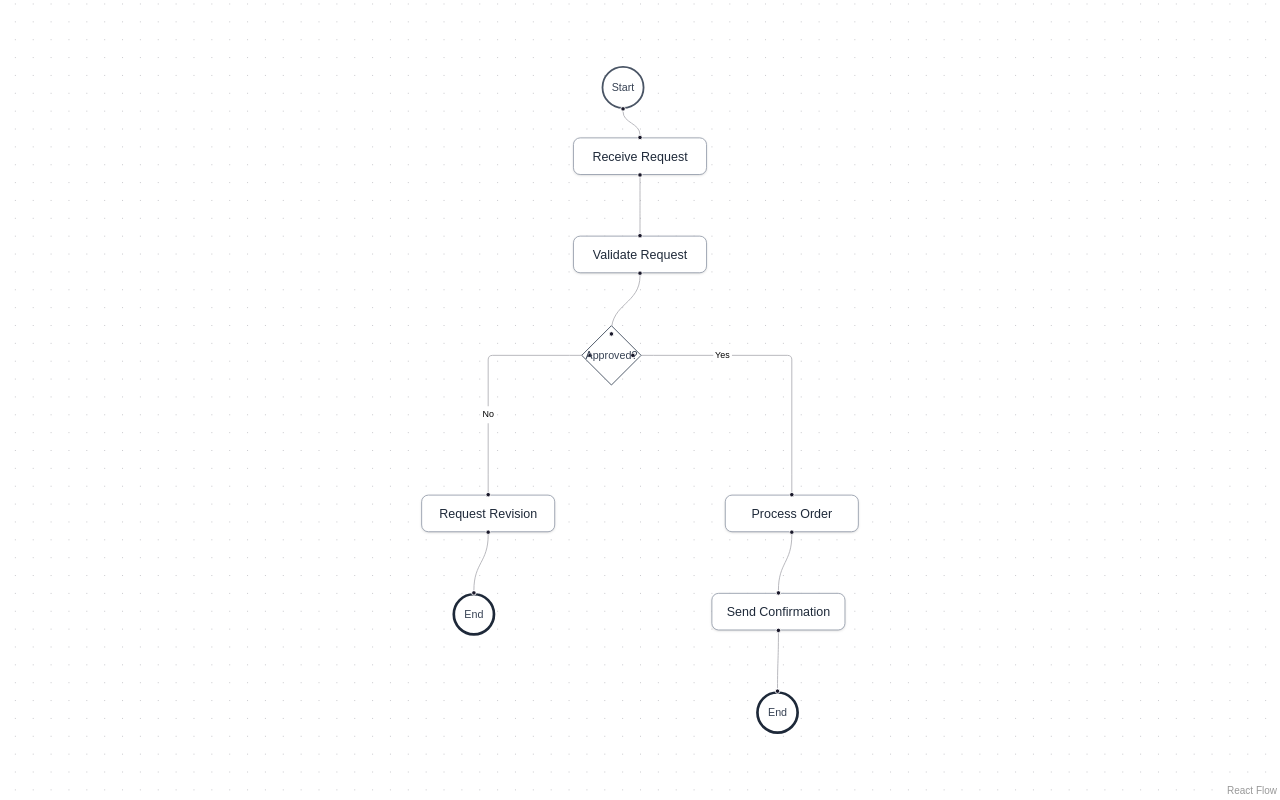
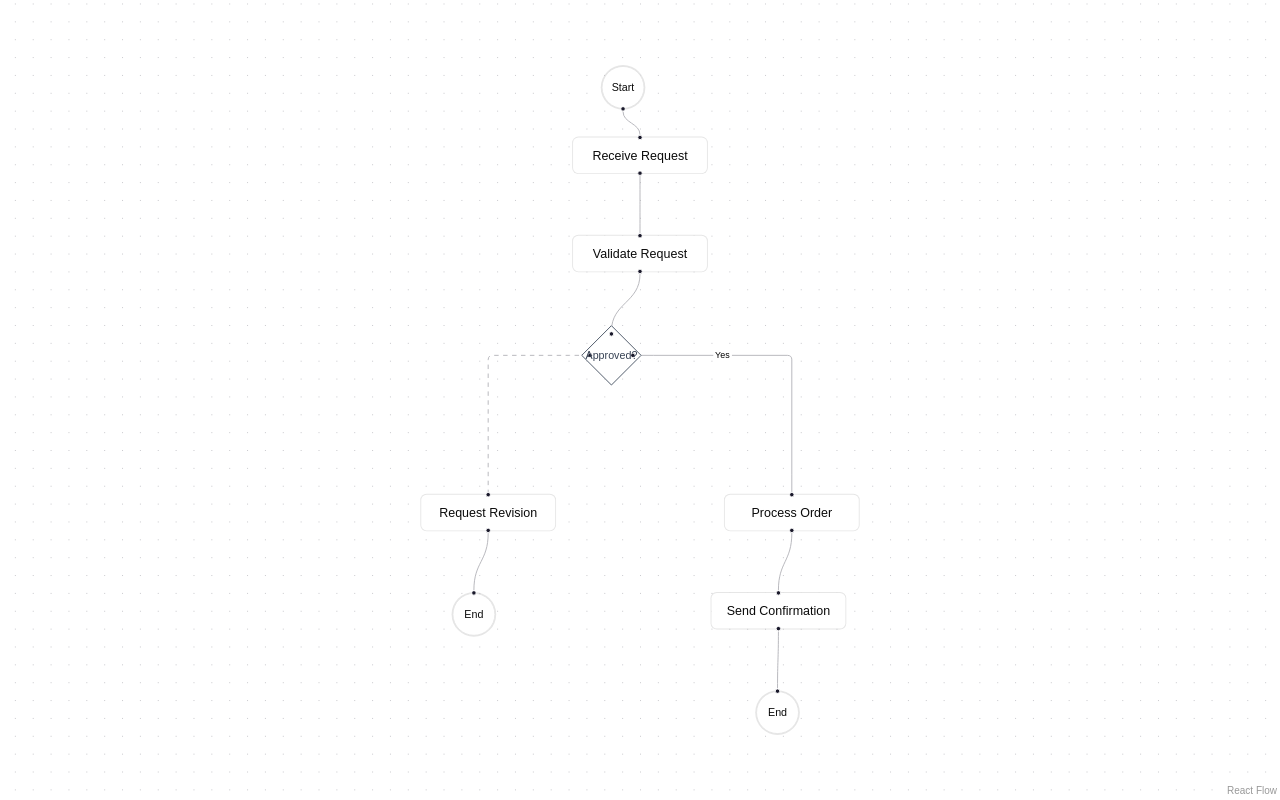
Before and after one commit to ibrohhm/workflow-ui, a Next.js app: page / in a window 1280 px wide. Built offline with nearby package versions, Linux system fonts and the light colour scheme.

Commit message:
feat(card): using card shadcn

```diff
--- /dev/null
+++ b/components/nodes/base-node.tsx
@@ -0,0 +1,15 @@
+import { Card } from '@/components/ui/card';
+import { cn } from '@/lib/utils';
+
+interface BaseNodeProps {
+  className?: string;
+  children: React.ReactNode;
+}
+
+export function BaseNode({ className, children }: BaseNodeProps) {
+  return (
+    <Card className={cn('rounded-sm transition-all hover:shadow-md focus:outline-none focus:ring-2 focus:ring-ring focus:ring-offset-2', className)}>
+      {children}
+    </Card>
+  )
+}
--- a/components/nodes/end-node.tsx
+++ b/components/nodes/end-node.tsx
@@ -1,10 +1,11 @@
 import { Handle, Position, type NodeProps } from '@xyflow/react';
+import { BaseNode } from './base-node';
 
 export function EndNode({ data }: NodeProps) {
   return (
-    <div className="flex h-12 w-12 items-center justify-center rounded-full border-[3px] border-gray-800 bg-white text-xs font-medium text-gray-700">
+    <BaseNode className="flex h-12 w-12 items-center justify-center rounded-full border-1 text-xs font-medium">
       <Handle type="target" position={Position.Top} />
       {data.label as string}
-    </div>
+    </BaseNode>
   )
 }
--- a/components/nodes/start-node.tsx
+++ b/components/nodes/start-node.tsx
@@ -1,10 +1,11 @@
 import { Handle, Position, type NodeProps } from '@xyflow/react';
+import { BaseNode } from './base-node';
 
 export function StartNode({ data }: NodeProps) {
   return (
-    <div className="flex h-12 w-12 items-center justify-center rounded-full border-2 border-gray-600 bg-white text-xs font-medium text-gray-700">
+    <BaseNode className="flex h-12 w-12 items-center justify-center rounded-full border-1 text-xs font-medium">
       {data.label as string}
       <Handle type="source" position={Position.Bottom} />
-    </div>
+    </BaseNode>
   )
 }
--- a/components/nodes/task-node.tsx
+++ b/components/nodes/task-node.tsx
@@ -1,11 +1,12 @@
 import { Handle, Position, type NodeProps } from '@xyflow/react';
+import { BaseNode } from './base-node';
 
 export function TaskNode({ data }: NodeProps) {
   return (
-    <div className="min-w-[150px] rounded-md border border-gray-400 bg-white px-4 py-2.5 text-center text-sm text-gray-800 shadow-sm">
+    <BaseNode className="min-w-[150px] px-4 py-2.5 text-center text-sm">
       <Handle type="target" position={Position.Top} />
       {data.label as string}
       <Handle type="source" position={Position.Bottom} />
-    </div>
+    </BaseNode>
   )
 }
--- /dev/null
+++ b/components/ui/card.tsx
@@ -0,0 +1,103 @@
+import * as React from "react"
+
+import { cn } from "@/lib/utils"
+
+function Card({
+  className,
+  size = "default",
+  ...props
+}: React.ComponentProps<"div"> & { size?: "default" | "sm" }) {
+  return (
+    <div
+      data-slot="card"
+      data-size={size}
+      className={cn(
+        "group/card flex flex-col gap-(--card-spacing) overflow-hidden rounded-xl bg-card py-(--card-spacing) text-sm text-card-foreground ring-1 ring-foreground/10 [--card-spacing:--spacing(4)] has-data-[slot=card-footer]:pb-0 has-[>img:first-child]:pt-0 data-[size=sm]:[--card-spacing:--spacing(3)] data-[size=sm]:has-data-[slot=card-footer]:pb-0 *:[img:first-child]:rounded-t-xl *:[img:last-child]:rounded-b-xl",
+        className
+      )}
+      {...props}
+    />
+  )
+}
+
+function CardHeader({ className, ...props }: React.ComponentProps<"div">) {
+  return (
+    <div
+      data-slot="card-header"
+      className={cn(
+        "group/card-header @container/card-header grid auto-rows-min items-start gap-1 rounded-t-xl px-(--card-spacing) has-data-[slot=card-action]:grid-cols-[1fr_auto] has-data-[slot=card-description]:grid-rows-[auto_auto] [.border-b]:pb-(--card-spacing)",
+        className
+      )}
+      {...props}
+    />
+  )
+}
+
+function CardTitle({ className, ...props }: React.ComponentProps<"div">) {
+  return (
+    <div
+      data-slot="card-title"
+      className={cn(
+        "font-heading text-base leading-snug font-medium group-data-[size=sm]/card:text-sm",
+        className
+      )}
+      {...props}
+    />
+  )
+}
+
+function CardDescription({ className, ...props }: React.ComponentProps<"div">) {
+  return (
+    <div
+      data-slot="card-description"
+      className={cn("text-sm text-muted-foreground", className)}
+      {...props}
+    />
+  )
+}
+
+function CardAction({ className, ...props }: React.ComponentProps<"div">) {
+  return (
+    <div
+      data-slot="card-action"
+      className={cn(
+        "col-start-2 row-span-2 row-start-1 self-start justify-self-end",
+        className
+      )}
+      {...props}
+    />
+  )
+}
+
+function CardContent({ className, ...props }: React.ComponentProps<"div">) {
+  return (
+    <div
+      data-slot="card-content"
+      className={cn("px-(--card-spacing)", className)}
+      {...props}
+    />
+  )
+}
+
+function CardFooter({ className, ...props }: React.ComponentProps<"div">) {
+  return (
+    <div
+      data-slot="card-footer"
+      className={cn(
+        "flex items-center rounded-b-xl border-t bg-muted/50 p-(--card-spacing)",
+        className
+      )}
+      {...props}
+    />
+  )
+}
+
+export {
+  Card,
+  CardHeader,
+  CardFooter,
+  CardTitle,
+  CardAction,
+  CardDescription,
+  CardContent,
+}
--- a/components/workflow-ui.tsx
+++ b/components/workflow-ui.tsx
@@ -13,7 +13,8 @@
 import { EndNode } from './nodes/end-node';
 import { TaskNode } from './nodes/task-node';
 import { GatewayNode } from './nodes/gateway-node';
-import workflow from '../data/request-approval-flow.json';
+import simpleFlow from '../data/simple-flow.json';
+import requestApprovalFlow from '../data/request-approval-flow.json';
 
 const nodeTypes = {
   start: StartNode,
@@ -22,7 +23,7 @@
   gateway: GatewayNode,
 }
 
-const { nodes: initialNodes, edges: initialEdges } = workflow
+const { nodes: initialNodes, edges: initialEdges } = requestApprovalFlow
 
 export function WorkflowUI() {
   const [nodes, setNodes, onNodesChange] = useNodesState(initialNodes);
--- a/data/request-approval-flow.json
+++ b/data/request-approval-flow.json
@@ -14,7 +14,7 @@
     { "id": "e1", "source": "start", "target": "receive_request" },
     { "id": "e2", "source": "receive_request", "target": "validate_request" },
     { "id": "e3", "source": "validate_request", "target": "approved" },
-    { "id": "e4", "source": "approved", "sourceHandle": "no", "target": "request_revision", "label": "No", "type": "smoothstep" },
+    { "id": "e4", "source": "approved", "target": "request_revision", "type": "smoothstep", "animated": true },
     { "id": "e5", "source": "request_revision", "target": "end_no" },
     { "id": "e6", "source": "approved", "sourceHandle": "yes", "target": "process_order", "label": "Yes", "type": "smoothstep" },
     { "id": "e7", "source": "process_order", "target": "send_confirmation" },
--- /dev/null
+++ b/data/simple-flow.json
@@ -0,0 +1,11 @@
+{
+  "nodes": [
+    { "id": "start", "type": "start", "data": { "label": "Start" }, "position": { "x": 175, "y": 0 } },
+    { "id": "process", "type": "task", "data": { "label": "Process" }, "position": { "x": 150, "y": 100 } },
+    { "id": "end", "type": "end", "data": { "label": "End" }, "position": { "x": 175, "y": 200 } }
+  ],
+  "edges": [
+    { "id": "e1", "source": "start", "target": "process" },
+    { "id": "e2", "source": "process", "target": "end" }
+  ]
+}
--- /dev/null
+++ b/lib/flow-constants.ts
@@ -0,0 +1,14 @@
+export const NodeType = {
+  START: 'start',
+  END: 'end',
+  TASK: 'task',
+  GATEWAY: 'gateway',
+} as const
+
+export const EdgeType = {
+  DEFAULT: 'default',
+  STRAIGHT: 'straight',
+  STEP: 'step',
+  SMOOTH_STEP: 'smoothstep',
+  SIMPLE_BEZIER: 'simplebezier',
+} as const
```
